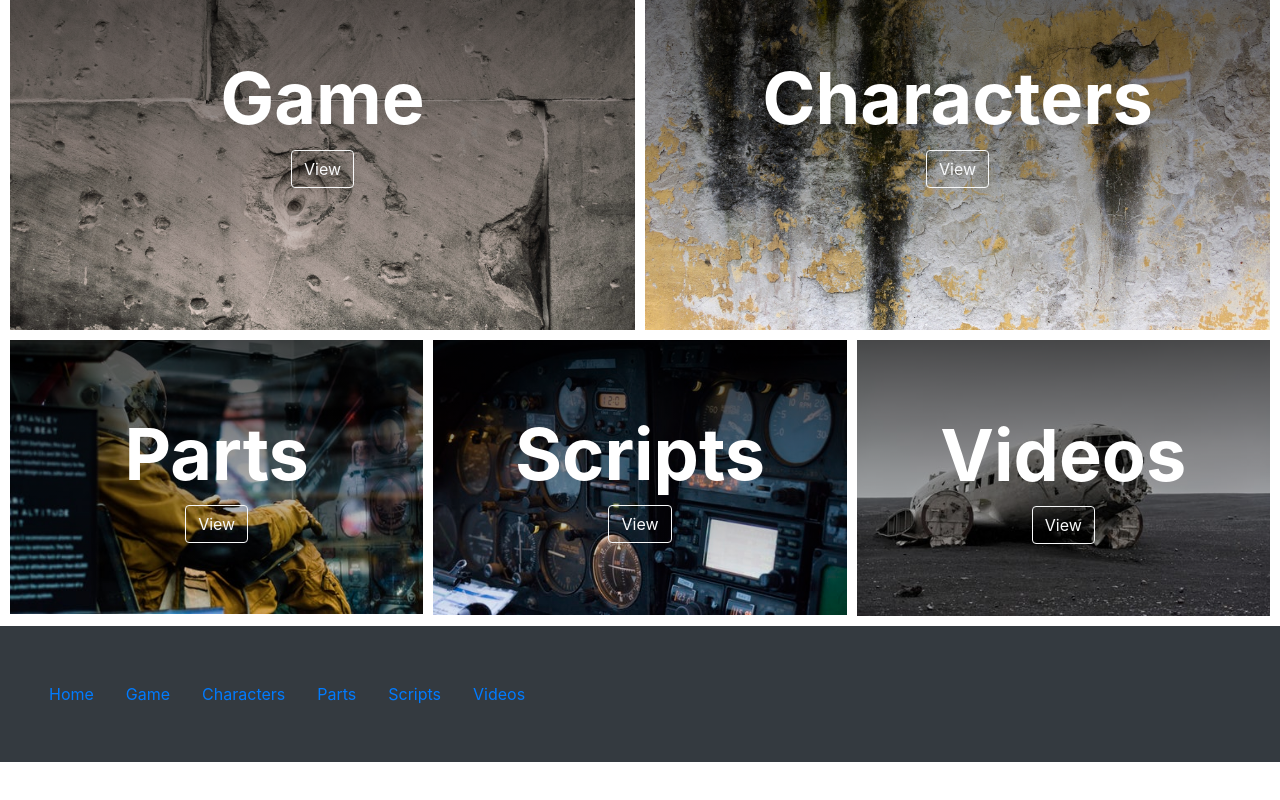
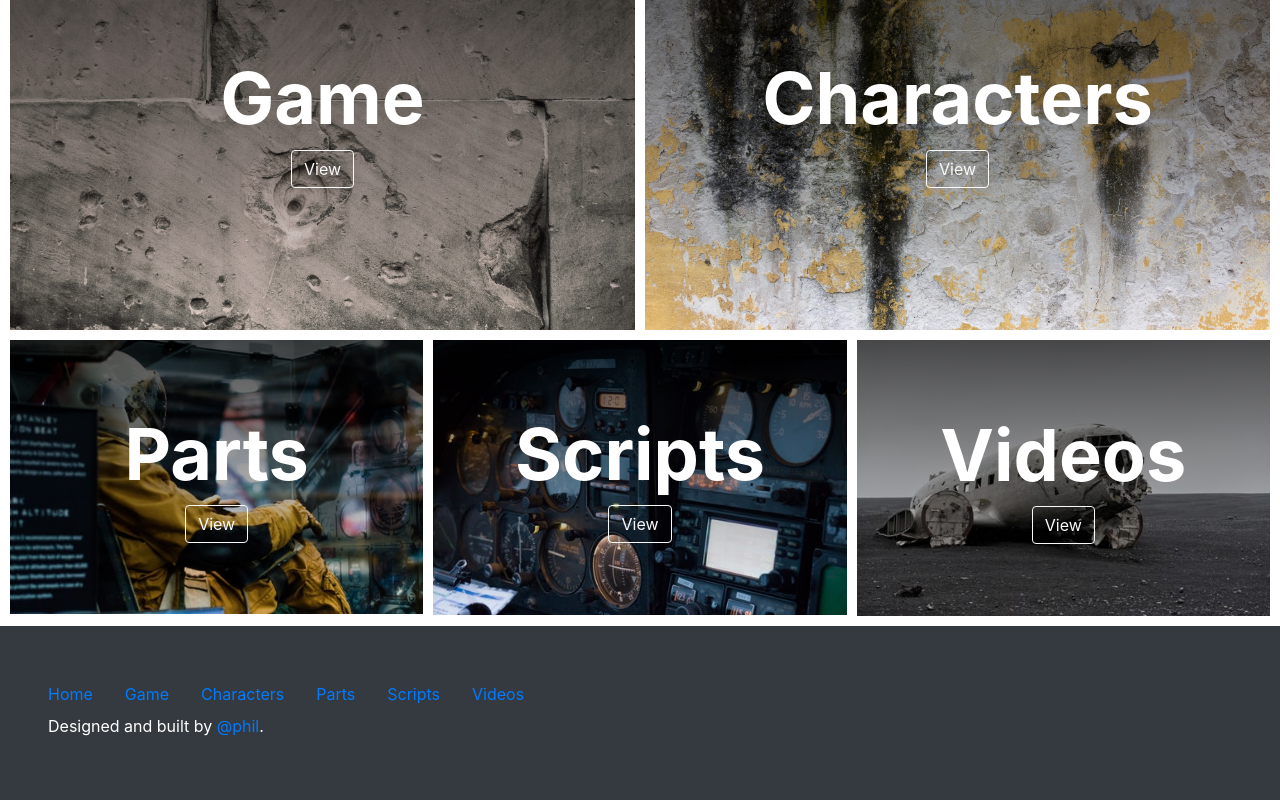
Before and after one commit to the-frontmission/front_mission-gun_hazard, a Vue app: page / in a window 1280 px wide. Shown: the part 873-1673 px from the top of the page. Before the commit the page ends 1635 px from the top, so only its background shows below. Built offline with nearby package versions, Linux system fonts and the light colour scheme.

Commit message:
fixed AppFooter

```diff
--- a/src/components/app/AppFooter.vue
+++ b/src/components/app/AppFooter.vue
@@ -1,7 +1,6 @@
 <template>
-  <footer class="bg-dark">
+  <footer class="bg-dark text-white">
     <div class="container-fluid p-3 p-md-5">
-      <div class="row">
         <ul class="nav">
           <template v-for="(route, index) in routes">
             <router-link
@@ -18,7 +17,9 @@
             </router-link>
           </template>
         </ul>
-      </div>
+        <p>
+          Designed and built by <a href="https://github.com/GimYoungPhil" target="_blank">@phil</a>.
+        </p>
     </div>
   </footer>
 </template>
@@ -36,4 +37,8 @@ export default {
 }
 </script>
 
-<style scoped></style>
+<style scoped>
+.nav-item:first-child .nav-link {
+  padding-left: 0;
+}
+</style>
```
Lines whose indentation alone changed are shown as unchanged.
